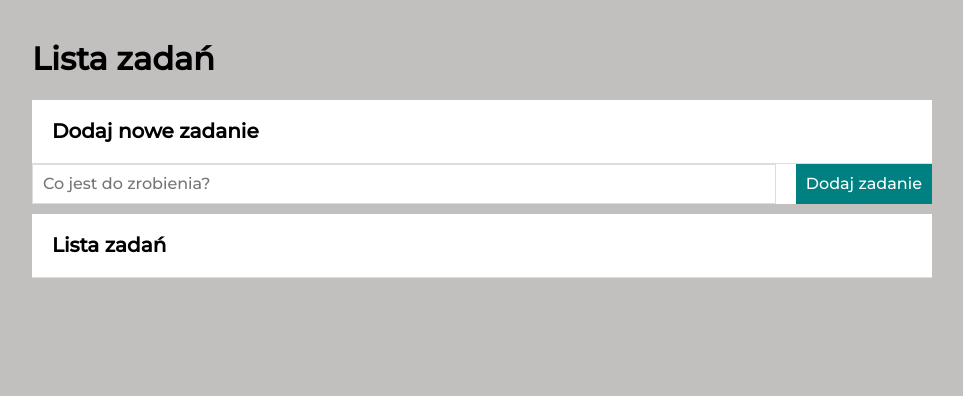
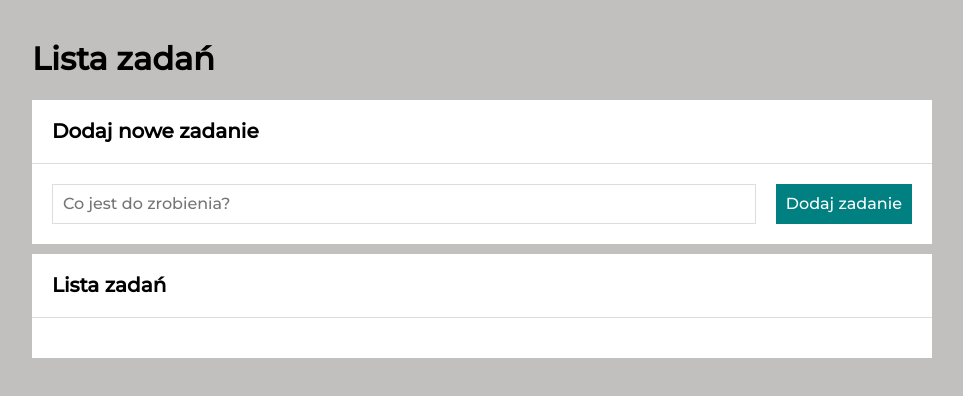
Before and after one commit to lszymanski23308/toDoList, a plain HTML site: page index.html in a window 1280 px wide. Shown: the whole page, without its empty margins (158-1121 px from the left). Drawn offline with nearby package versions, Linux system fonts and the light colour scheme.

Commit message:
class names changed and modifier added to  some elements

```diff
--- a/index.html
+++ b/index.html
@@ -10,6 +10,7 @@
     <link href="css/section.css" rel="stylesheet">
     <link href="css/container.css" rel="stylesheet">
     <link href="css/form.css" rel="stylesheet">
+    <link href="css/tasks.css" rel="stylesheet">
     <link rel = "icon" href="images/icon.jpg">
      <link rel="preconnect" href="https://fonts.googleapis.com">
      <link rel="preconnect" href="https://fonts.gstatic.com" crossorigin>
@@ -27,16 +28,18 @@
     </header>
     <section class="section">
         <h2 class ="section__header">Dodaj nowe zadanie</h2>
+        <div class="section__body">
         <form class ="form js-form">
             <input class ="form__input js-input"
             placeholder="Co jest do zrobienia?">
              <button class="form__button js-button">Dodaj zadanie</button>
+             </div>
         </form>
     </section>
-<section class ="section section--tasks">
-    <div class ="section__list"></div>
+<section class ="section">
         <h2 class ="section__header">Lista zadań</h2>
-        <ul class="list__tasks list__tasks li js-tasks"></ul>
+        <div class="section__body"></div>
+        <ul class="tasks js-tasks">
       </section>
     </main>
 </body>
```
